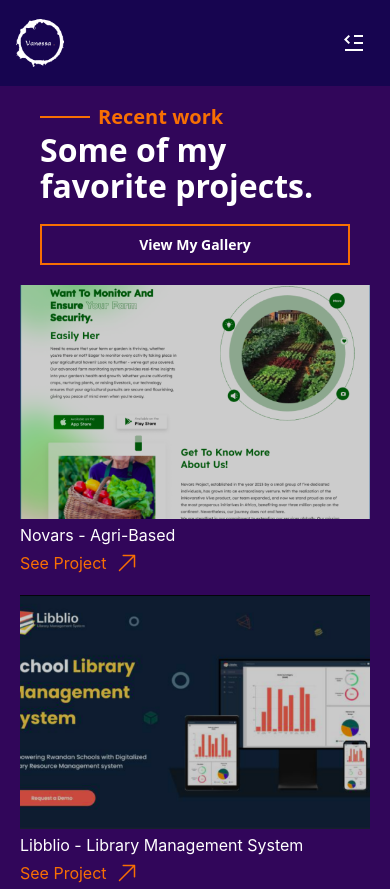
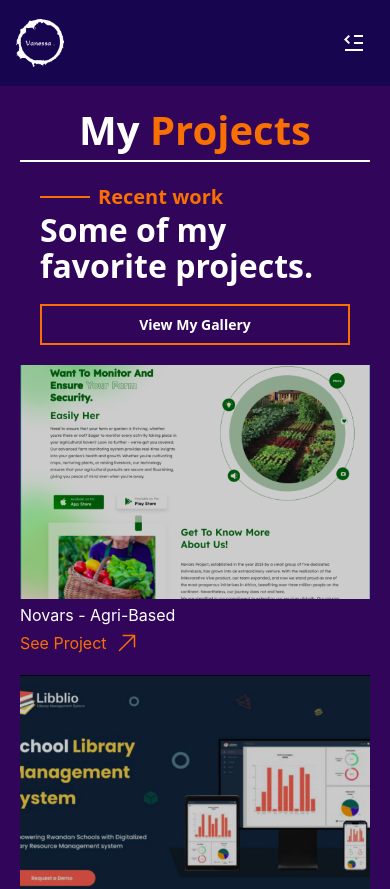
Before and after one commit to RUKUNDO-Prince/vanessa-portfolio, a React (Vite) app: page /projects in a window 390 px wide. Shown: the top 889 px of the page. Built offline with nearby package versions, Linux system fonts and the light colour scheme.

Commit message:
fixed the UI error and added the link

```diff
--- a/src/components/Navbar.jsx
+++ b/src/components/Navbar.jsx
@@ -2,6 +2,7 @@
 import { Link } from 'react-scroll'; // Import Link from react-scroll
 import { logo } from '../assets';
 import { RiMenuFoldLine, RiCloseLine } from "react-icons/ri";
+import { NavLink } from 'react-router-dom';
 
 const Navbar = () => {
   const [isOpen, setIsOpen] = useState(false);
@@ -22,7 +23,7 @@
     <>
       {/* LARGER SCREENS */}
       <div className='bg-blue-primary md:flex justify-between lg:px-20 md:px-12 hidden shadow-lg fixed top-0 w-full z-50'>
-        <img src={logo} alt="" className='' />
+        <NavLink to="/"><img src={logo} alt="" className='' /></NavLink>
         <ul className='text-white flex items-center justify-center lg:gap-14 gap-8 w-[60%]'>
           {navLinks.map((link) => (
             <li key={link} className="relative group lg:text-[1.1em]">
--- a/src/pages/ProjectsPage.jsx
+++ b/src/pages/ProjectsPage.jsx
@@ -4,7 +4,7 @@
 
 const ProjectsPage = () => {
   return (
-    <div className='bg-purple-primary flex flex-col items-center md:p-10 p-5'>
+    <div className='bg-purple-primary flex flex-col items-center md:p-10 p-5 mt-20'>
       <div className='xl:w-[15%] lg:w-[30%] md:w-[50%] w-full'>
         <Title name="My" surname="Projects" />
       </div>
```
